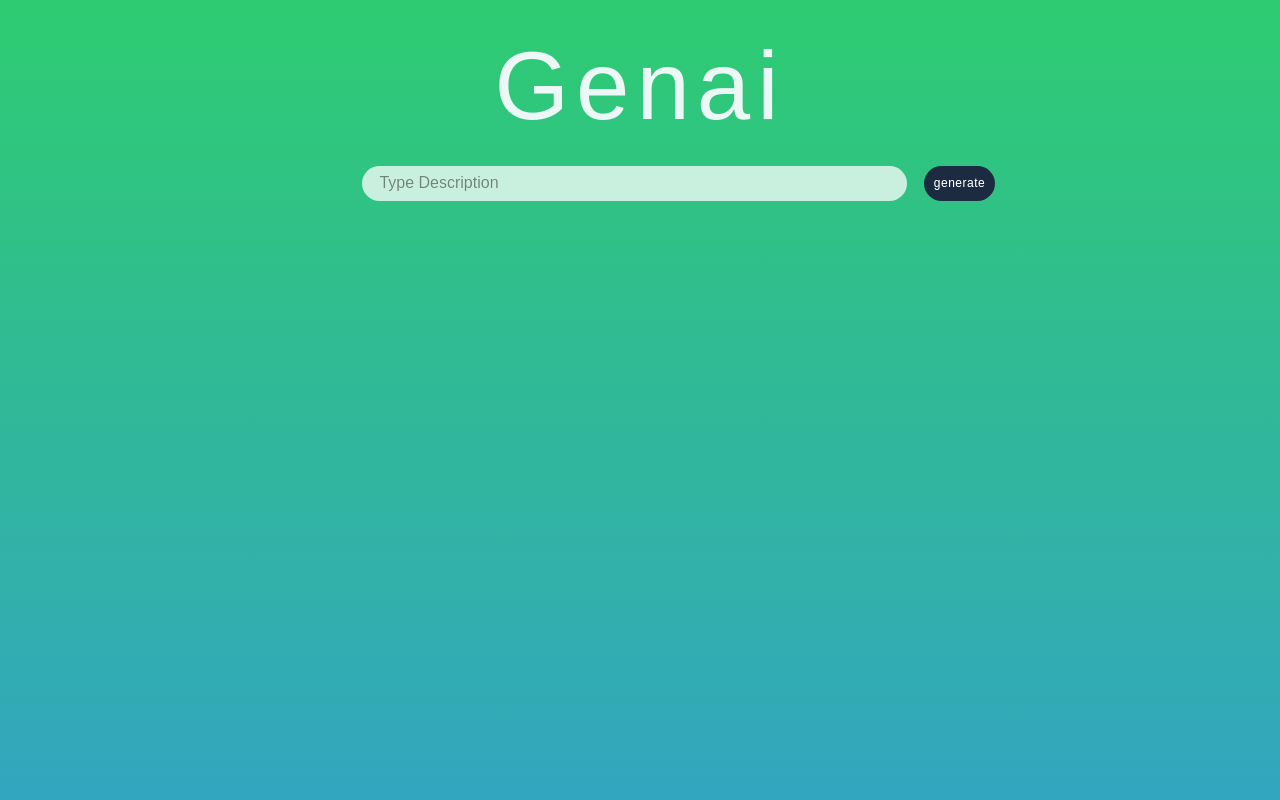
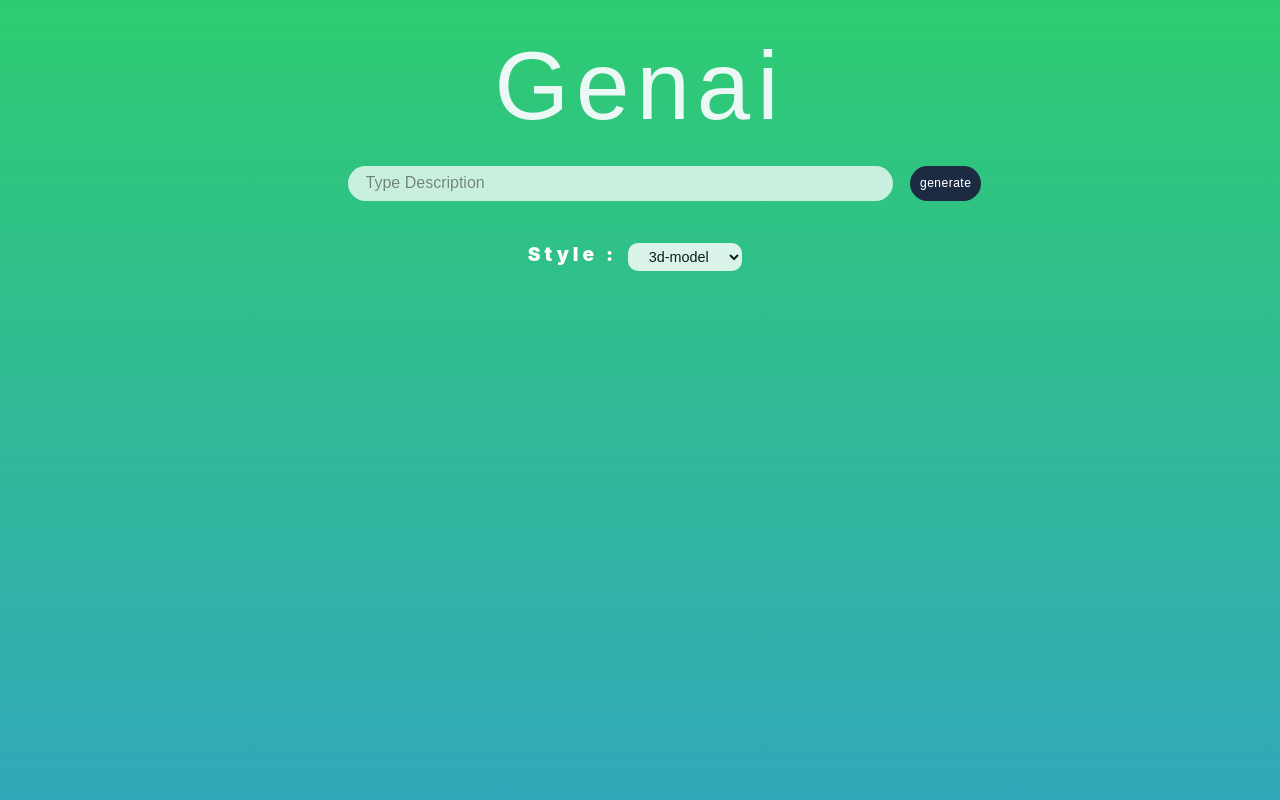
Before and after one commit to binhkid2/Genai, a React (Create React App) app in the folder FrontEnd/: page / in a window 1280 px wide. Shown: the top 800 px of the page. Built offline with nearby package versions, Linux system fonts and the light colour scheme; a web font is replaced by a local one.

Commit message:
Added all styles

```diff
--- a/FrontEnd/package.json
+++ b/FrontEnd/package.json
@@ -14,6 +14,7 @@
     "react": "^18.2.0",
     "react-dom": "^18.2.0",
     "react-scripts": "5.0.1",
+    "react-select": "^5.8.0",
     "web-vitals": "^2.1.4"
   },
   "scripts": {
--- a/FrontEnd/src/App.css
+++ b/FrontEnd/src/App.css
@@ -1,6 +1,6 @@
 body{
 
-  height:135vh !important;
+  height:145vh !important;
   background: linear-gradient(to bottom, #2ecc71, #3498db);
   -webkit-background-size: cover;
   -moz-background-size: cover;
@@ -64,10 +64,19 @@ h1{
 form{
 
   display: flex;
+  flex-direction: column;
+  align-items: center;
+  margin-bottom: calc(4% + 10px);
+  gap: 4ch;
+}
+
+.inputs{
+
+  display: flex;
   justify-content: center;
-  width: 90%;
+  max-width: 100vw;
+  min-width: 90vw;
   gap: 1.7ch;
-  margin-bottom: calc(4% + 10px);
   margin-left: 6%;
 }
 
@@ -85,8 +94,43 @@ input{
   opacity: 0.87;
 }
 
+.preset{
+
+  display: flex;
+  width: 90% !important;
+  justify-content: center;
+  width: 100px;
+  gap: 1%;
+}
+
+label{
+
+  font-weight: 900;
+  font-size: 1.2em;
+  letter-spacing: 4px !important;
+  color:#ffffff !important;
+}
+
+select{
+
+ width: auto;
+ position: relative;
+ border-radius: 10px;
+ top: 0.1ch;
+ outline: none;
+ border: 0;
+ background-color: rgba(255, 255, 255, 0.938);
+ font-size: 0.9em;
+ opacity: 0.87;
+ margin-right: 1%;
+ text-align: center;
+ padding: 0.5%;
+}
+
 button{
 
+  margin-bottom: 5ch;
+  margin-right: 3ch !important;
   padding: 1.5ch;
   border-radius: 20px;
   outline: none;
@@ -98,7 +142,7 @@ button{
   letter-spacing: 0.5px;
   font-size: 0.75em;
   font-family:sans-serif;
-
+  width: fit-content;
 }
 
 button:hover{
@@ -133,6 +177,14 @@ border-radius: 20px;
     font-size: 0.8em;
     width: 70%;
   }
+  label{
+
+    font-size: 0.9em;
+  }
+  select{
+    font-size: 0.8em;
+
+  }
   button{
 
     font-size: 0.6em;
@@ -162,6 +214,14 @@ border-radius: 20px;
 
     font-size: 0.7em;
     width: 70%;
+  }
+  label{
+
+    font-size: 0.7em;
+  }
+  select{
+    font-size: 0.7em;
+
   }
   button{
 
--- a/FrontEnd/src/App.js
+++ b/FrontEnd/src/App.js
@@ -1,6 +1,7 @@
 import './App.css';
 import React, { useState, useEffect } from 'react';
 import Spinner from "./Spinner-1s.svg";
+
 
 function App() {
 
@@ -12,6 +13,7 @@ function App() {
   const [viewObj, setObj] = useState("");
   const [bodyStyle, setStyle] = useState({});
   const [imgStyle, setImgStyle] = useState({});
+  const [presetStyle, setPresetStyle] = useState("");
 
   function disableButton(){
 
@@ -30,6 +32,11 @@ function App() {
 
   }
 
+  function hanldePresetStyle(event){
+
+    setPresetStyle(event.target.value);
+  }
+
   async function handleClick(event){
     disableButton();
     setObj("");
@@ -42,7 +49,7 @@ function App() {
 
   const fetchData = async () => {
 
-    const url = process.env.REACT_APP_URL + prompt;
+    const url = process.env.REACT_APP_URL + prompt + "&style=" + presetStyle ;
     const imgs = [Spinner,Spinner,Spinner,Spinner,Spinner,Spinner];
     const imgsProdia = [Spinner,Spinner,Spinner,Spinner,Spinner,Spinner];
     let limitCounter = 0;
@@ -109,8 +116,39 @@ function App() {
      <main style={bodyStyle}>
      <h1>Genai</h1>
       <form>
+      <div className='inputs'>
       <input onChange={handleChange} placeholder='Type Description' value={input}></input>
-      <button onClick={handleClick} type='submit' disabled={isDisabled}>generate</button></form>
+      <button onClick={handleClick} type='submit' disabled={isDisabled}>generate</button>
+      </div>
+
+      <div className='preset'>
+      <label> Style : </label>
+      <select onChange={hanldePresetStyle} value={presetStyle}>
+        <option value="3d-model">3d-model</option>
+        <option value="analog-film">analog-film</option>
+        <option value="anime">anime</option>
+        <option value="cinematic">cinematic</option>
+
+        <option value="comic-book">comic-book</option>
+        <option value="digital-art">digital-art</option>
+        <option value="enhance">enhance</option>
+        <option value="fantasy-art">fantasy-art</option>
+
+        <option value="isometric">isometric</option>
+        <option value="line-art">line-art</option>
+        <option value="low-poly">low-poly</option>
+        <option value="neon-punk">neon-punk</option>
+
+        <option value="origami">origami</option>
+        <option value="photographic">photographic</option>
+        <option value="pixel-art">pixel-art</option>
+        <option value="texture">texture</option>
+
+        <option value="craft-clay">craft-clay</option>
+
+      </select></div>
+      </form>
+
     <div className='imgs'>
     {images.map(e=>{
 
```
Also changed, not shown: 2 other files (tests, documents, lock files or other folders).
